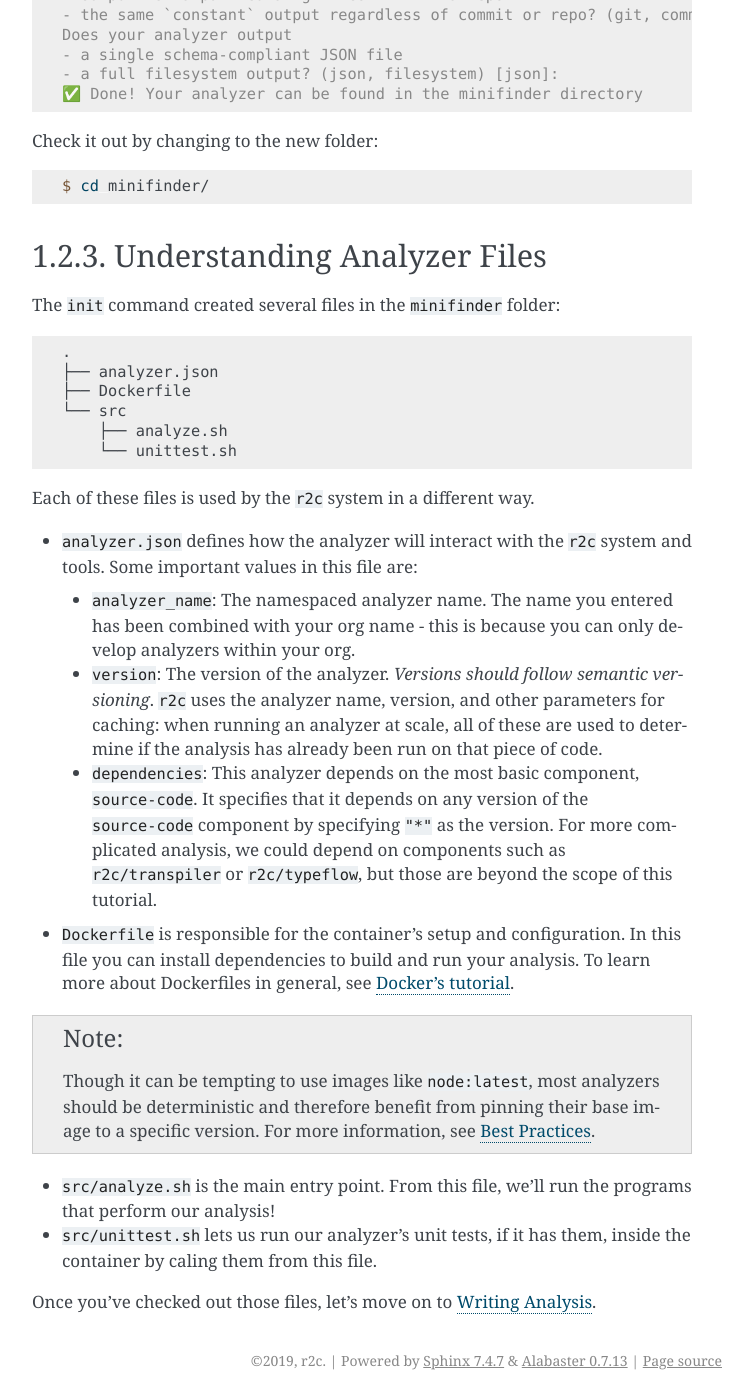
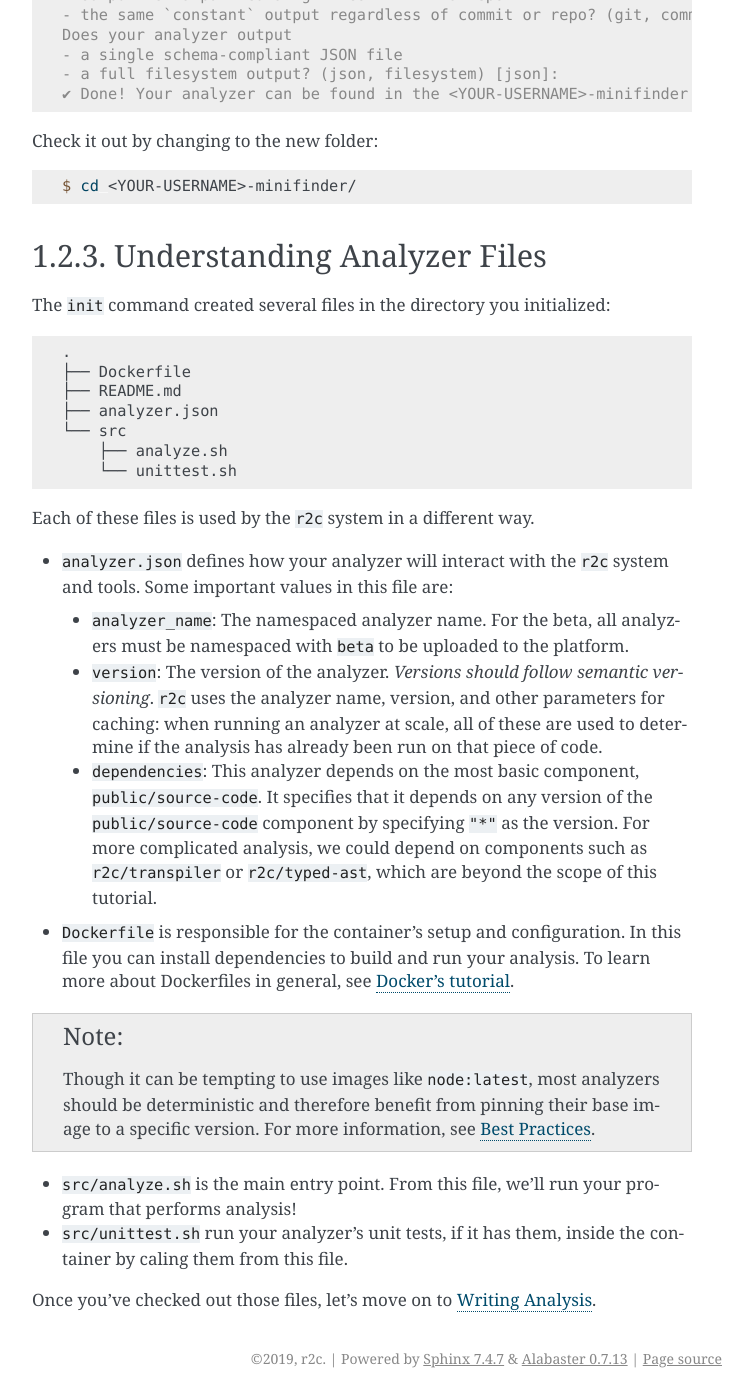
Before and after one commit to semgrep/docs, a Sphinx documentation site: the page built from docs/intro/creating.rst, in a window 1280 px wide and 1400 px high, scrolled down 947 px. Shown: the whole window, without its empty margins (388-1141 px from the left). Built offline with Sphinx 7.4.7, drawn with Linux system fonts in a browser that asks for light colours; some of the changed text lies outside the part shown.

Commit message:
our -> your, update print outs, clarify beta namespace, make sure people namespace their analyzers with their username

```diff
--- a/docs/intro/creating.rst
+++ b/docs/intro/creating.rst
@@ -43,45 +43,45 @@
   Does your analyzer output
   - a single schema-compliant JSON file
   - a full filesystem output? (json, filesystem) [json]:
-  ✅ Done! Your analyzer can be found in the minifinder directory
+  ✔ Done! Your analyzer can be found in the <YOUR-USERNAME>-minifinder directory
 
 Check it out by changing to the new folder:
 
 .. code-block:: console
 
-   $ cd minifinder/
+   $ cd <YOUR-USERNAME>-minifinder/
 
 Understanding Analyzer Files
 ----------------------------
 
-The ``init`` command created several files in the ``minifinder`` folder:
+The ``init`` command created several files in the directory you initialized:
 
 .. code-block:: text
 
   .
+  ├── Dockerfile
+  ├── README.md
   ├── analyzer.json
-  ├── Dockerfile
   └── src
       ├── analyze.sh
       └── unittest.sh
 
 Each of these files is used by the ``r2c`` system in a different way.
 
-* ``analyzer.json`` defines how the analyzer will interact with the ``r2c`` system and tools. Some
+* ``analyzer.json`` defines how your analyzer will interact with the ``r2c`` system and tools. Some
   important values in this file are:
 
- * ``analyzer_name``: The namespaced analyzer name. The name you entered has been combined with your
-   org name - this is because you can only develop analyzers within your org.
+ * ``analyzer_name``: The namespaced analyzer name. For the beta, all analyzers must be namespaced with ``beta`` to be uploaded to the platform.
 
  * ``version``: The version of the analyzer. *Versions should follow semantic versioning*. ``r2c``
    uses the analyzer name, version, and other parameters for caching: when running an analyzer at
    scale, all of these are used to determine if the analysis has already been run on that piece of
    code.
 
- * ``dependencies``: This analyzer depends on the most basic component, ``source-code``. It
-   specifies that it depends on any version of the ``source-code`` component by specifying ``"*"``
+ * ``dependencies``: This analyzer depends on the most basic component, ``public/source-code``. It
+   specifies that it depends on any version of the ``public/source-code`` component by specifying ``"*"``
    as the version. For more complicated analysis, we could depend on components such as
-   ``r2c/transpiler`` or ``r2c/typeflow``, but those are beyond the scope of this tutorial.
+   ``r2c/transpiler`` or ``r2c/typed-ast``, which are beyond the scope of this tutorial.
 
 * ``Dockerfile`` is responsible for the container's setup and configuration. In this file you can
   install dependencies to build and run your analysis. To learn more about Dockerfiles in general,
@@ -92,10 +92,10 @@
           deterministic and therefore benefit from pinning their base image to a specific
           version. For more information, see :doc:`/best-practices`.
 
-* ``src/analyze.sh`` is the main entry point. From this file, we'll run the programs that perform our
+* ``src/analyze.sh`` is the main entry point. From this file, we'll run your program that performs
   analysis!
 
-* ``src/unittest.sh`` lets us run our analyzer's unit tests, if it has them, inside the container by
+* ``src/unittest.sh`` run your analyzer's unit tests, if it has them, inside the container by
   caling them from this file.
 
 Once you've checked out those files, let's move on to :doc:`writing`.
```
Also changed, not shown: other parts of docs/intro/creating.rst (+3 -3 lines).
